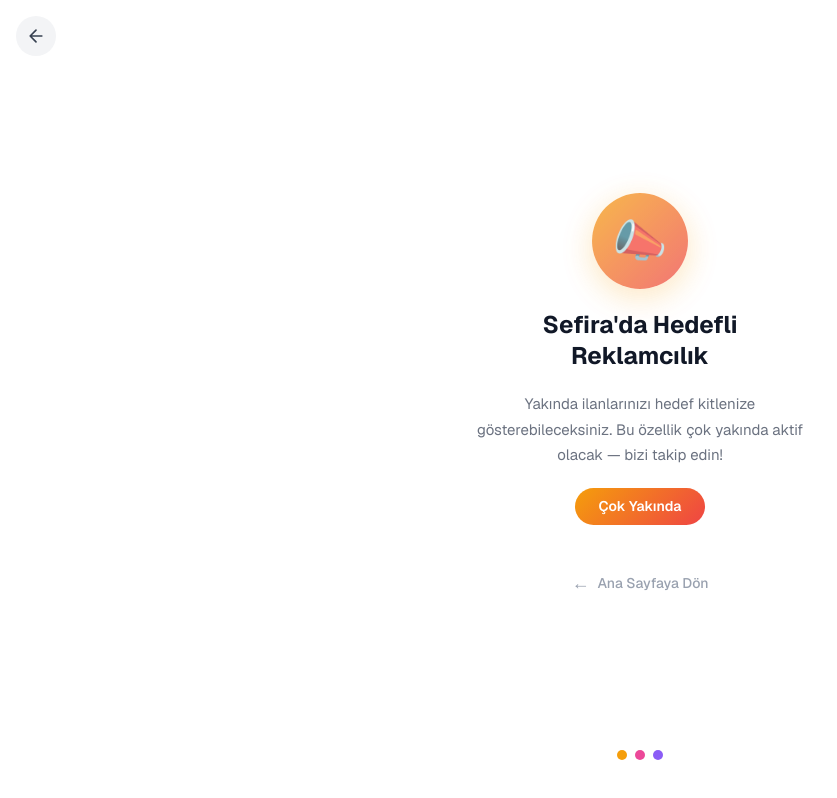
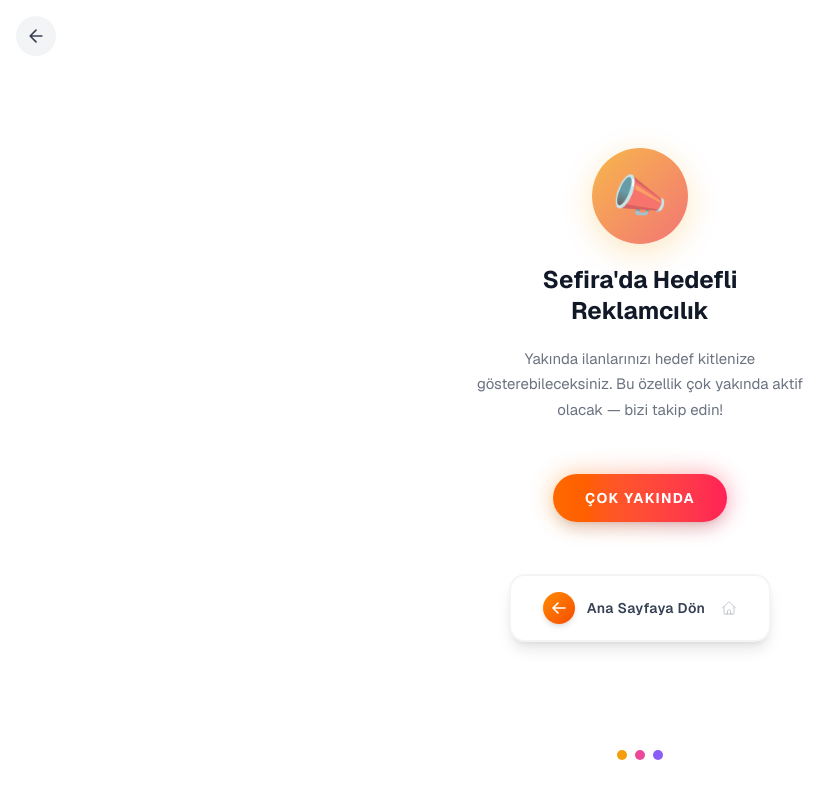
Before and after one commit to wjhyjxcg8s-cmd/sefira-app-, a Next.js app: page /advertise in a window 1280 px wide. Shown: the whole page, without its empty margins (0-837 px from the left). Built offline with nearby package versions, Linux system fonts and the light colour scheme.

Commit message:
feat: upgrade coming-soon badge and back button design

```diff
--- a/app/advertise/page.tsx
+++ b/app/advertise/page.tsx
@@ -151,30 +151,36 @@ export default function AdvertisePage() {
         </p>
 
         {/* Badge */}
-        <span
-          style={{
-            display: "inline-block",
-            background: "linear-gradient(135deg, #f59e0b, #ef4444)",
-            color: "white",
-            fontWeight: 600,
-            fontSize: 14,
-            borderRadius: 9999,
-            padding: "8px 24px",
-          }}
-        >
-          {c.badge}
-        </span>
+        <div className="mt-8 flex flex-col items-center gap-3">
+          <div className="relative">
+            <div className="absolute inset-0 bg-gradient-to-r from-orange-400 to-rose-500 rounded-full blur-md opacity-40 animate-pulse" />
+            <div className="relative px-8 py-3 rounded-full bg-gradient-to-r from-orange-500 to-rose-500 shadow-lg">
+              <span className="text-white font-bold text-sm tracking-widest uppercase">{c.badge}</span>
+            </div>
+          </div>
+        </div>
 
         {/* Back to Home */}
         <button
           onClick={() => router.push("/")}
-          className={`mt-6 flex items-center gap-2 text-gray-400 hover:text-gray-600 transition-colors duration-200 text-sm font-medium group`}
+          className="mt-8 relative group"
           style={{ background: "none", border: "none", cursor: "pointer" }}
         >
-          <span className={`text-lg transition-transform duration-200 ${isRtl ? "group-hover:translate-x-1" : "group-hover:-translate-x-1"}`}>
-            {isRtl ? "→" : "←"}
-          </span>
-          <span>{c.homeLabel}</span>
+          <div className="flex items-center gap-3 px-8 py-4 rounded-2xl border-2 border-gray-100 bg-white shadow-lg hover:shadow-xl hover:border-orange-200 transition-all duration-300 hover:-translate-y-0.5">
+            <div className="w-8 h-8 rounded-full bg-gradient-to-br from-orange-400 to-orange-600 flex items-center justify-center shadow-md flex-shrink-0">
+              <svg className="w-4 h-4 text-white" style={isRtl ? { transform: "rotate(180deg)" } : {}} xmlns="http://www.w3.org/2000/svg" fill="none" viewBox="0 0 24 24" strokeWidth={2.5} stroke="currentColor">
+                <path strokeLinecap="round" strokeLinejoin="round" d="M10.5 19.5 3 12m0 0 7.5-7.5M3 12h18" />
+              </svg>
+            </div>
+            <span className="text-gray-700 font-semibold text-sm tracking-wide group-hover:text-orange-500 transition-colors duration-200">
+              {c.homeLabel}
+            </span>
+            <div className="ml-1 opacity-40 group-hover:opacity-70 transition-opacity duration-200">
+              <svg className="w-4 h-4 text-gray-500" xmlns="http://www.w3.org/2000/svg" fill="none" viewBox="0 0 24 24" strokeWidth={1.5} stroke="currentColor">
+                <path strokeLinecap="round" strokeLinejoin="round" d="m2.25 12 8.954-8.955c.44-.439 1.152-.439 1.591 0L21.75 12M4.5 9.75v10.125c0 .621.504 1.125 1.125 1.125H9.75v-4.875c0-.621.504-1.125 1.125-1.125h2.25c.621 0 1.125.504 1.125 1.125V21h4.125c.621 0 1.125-.504 1.125-1.125V9.75M8.25 21h8.25" />
+              </svg>
+            </div>
+          </div>
         </button>
       </div>
 
```
